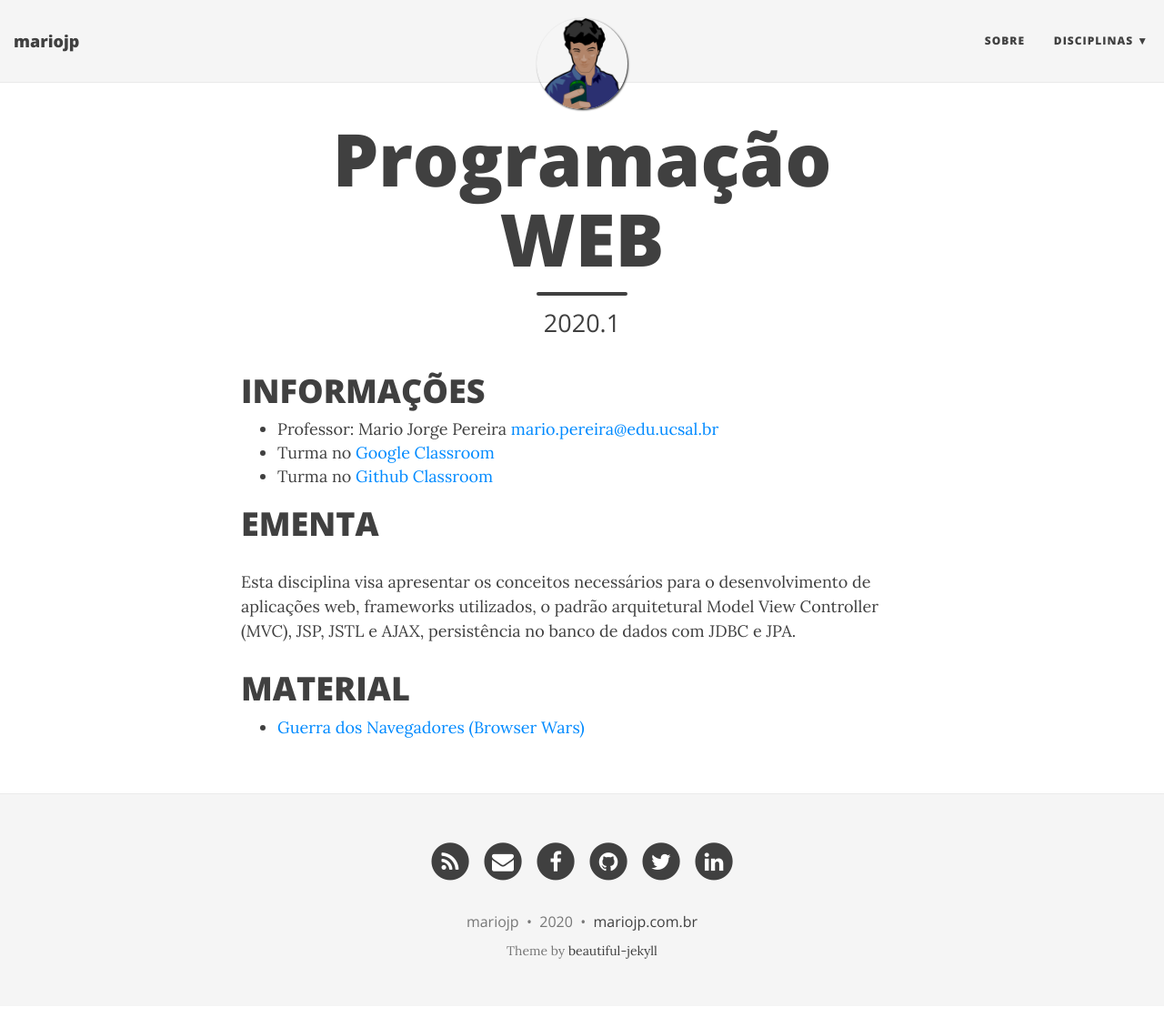
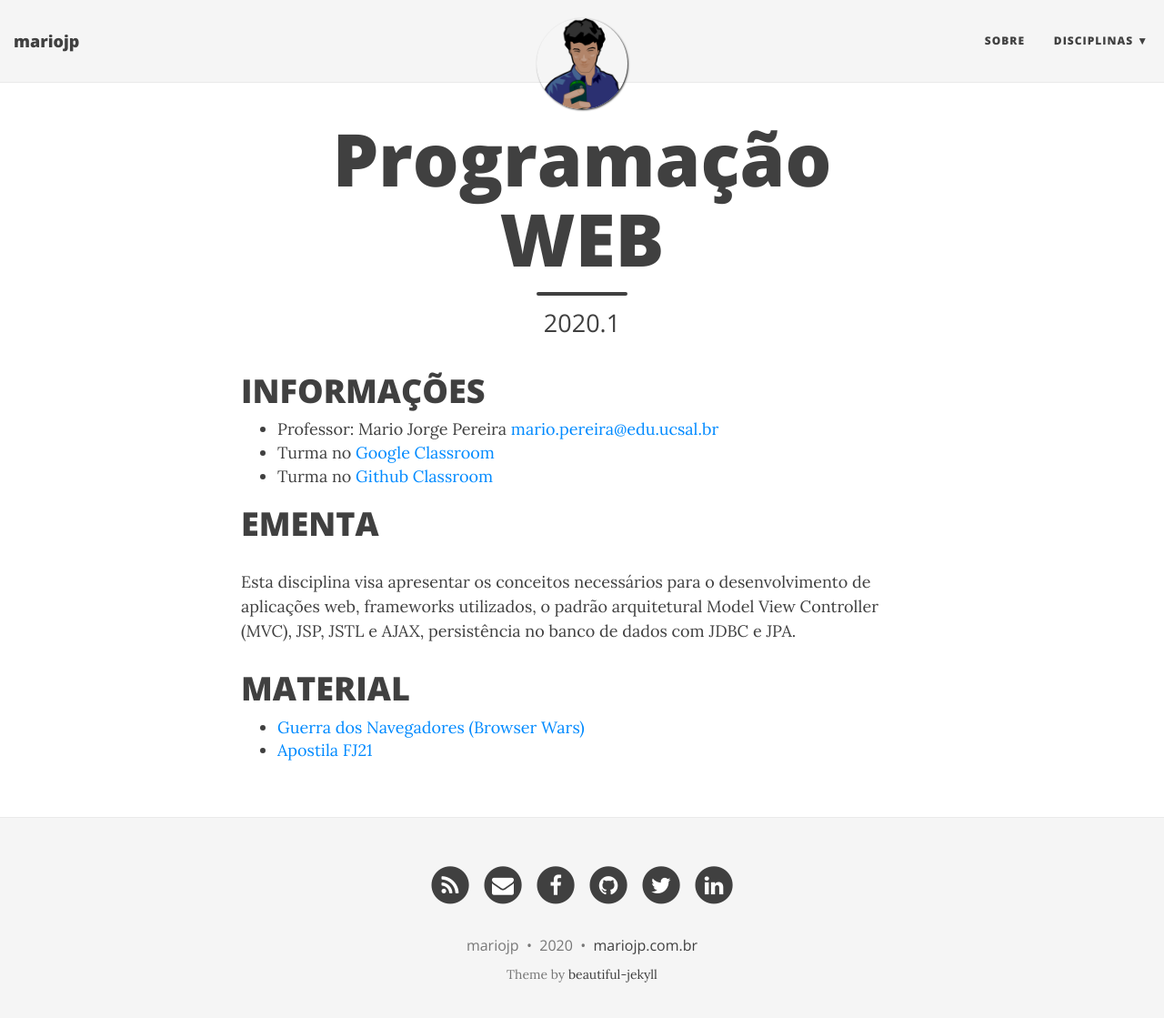
Before and after one commit to mariojp/mariojp.github.io, a Jekyll site: the page built from dpw20201.md, in a window 1280 px wide and 1132 px high. Shown: the top 1119 px of the window at 91% size. Built offline with Jekyll 4.4.1, drawn with Linux system fonts in a browser that asks for light colours; nearby versions of some CDN libraries.

Commit message:
Update dpw20201.md

```diff
--- a/dpw20201.md
+++ b/dpw20201.md
@@ -15,3 +15,4 @@ Esta disciplina visa apresentar os conceitos necessários para o desenvolvimento
 
 # MATERIAL
 - [Guerra dos Navegadores (Browser Wars) ](https://www.youtube.com/watch?v=PAIfVIl4onM)
+- [Apostila FJ21 ](http://www.caelum.com.br/download/caelum-java-web-fj21.pdf)
```
